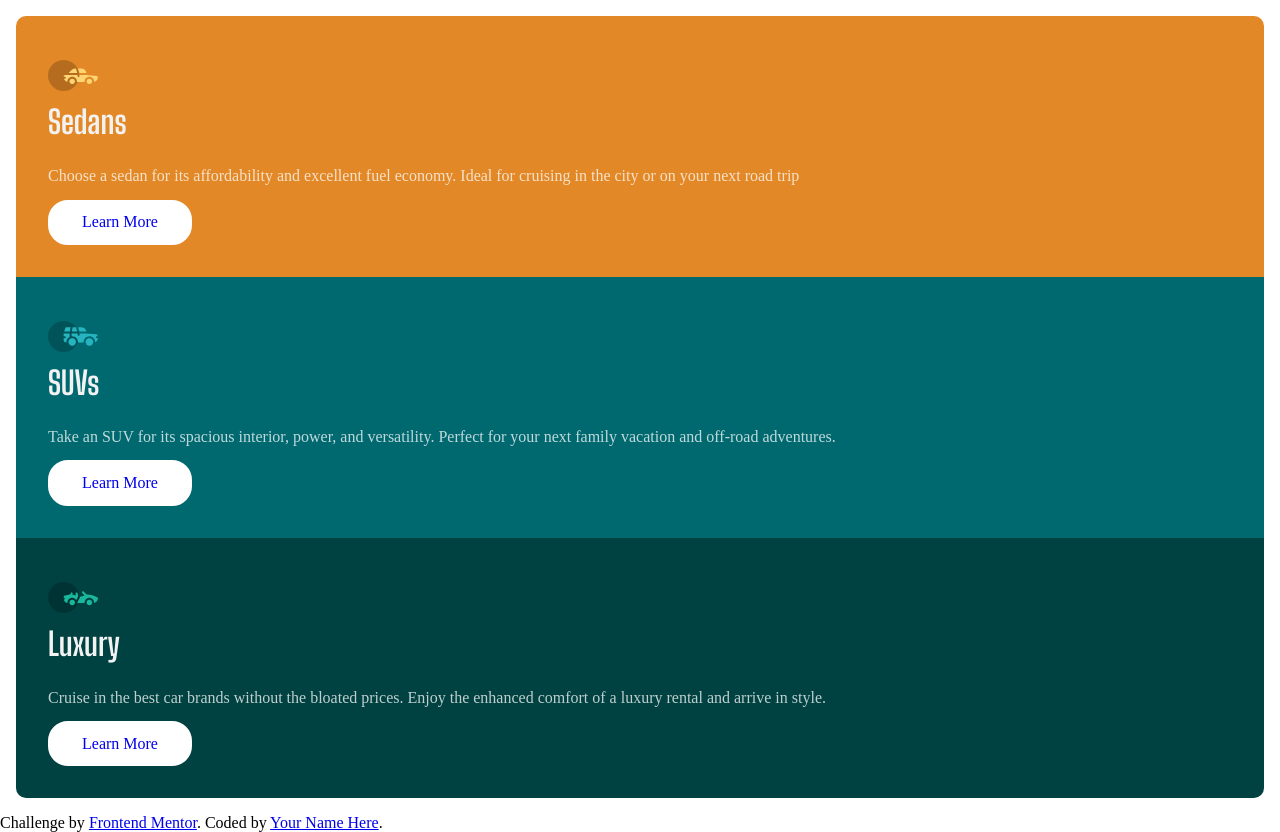
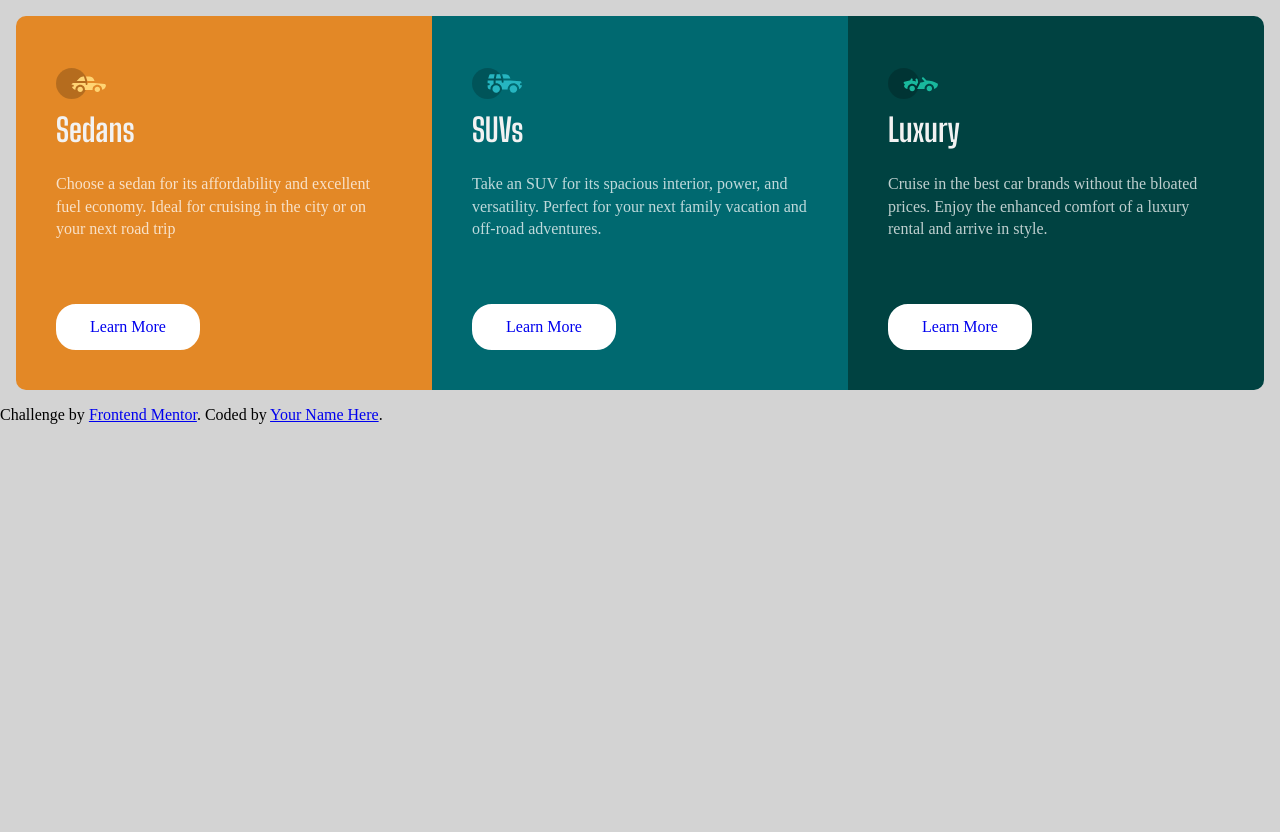
Before and after one commit to DevProgs/3-column-preview, a website built with Vite: page index.html in a window 1280 px wide. After the commit the page ends 800 px from the top, so only its background shows below. Built offline with nearby package versions, Linux system fonts and the light colour scheme.

Commit message:
Added desktop media query styles

```diff
--- a/style.css
+++ b/style.css
@@ -22,6 +22,9 @@
   --light-gray: hsl(0, 0%, 95%);
 }
 
+body {
+  background: lightgray;
+}
 
 main {
   margin-inline: auto;
@@ -37,7 +40,7 @@ main {
 .card {
   display: flex;
   flex-direction: column;
-  padding: 2em;
+  padding: 2.5em;
 }
 
 .card:nth-child(1) {
@@ -92,3 +95,27 @@ main {
 .luxury {
   background: var(--very-dark-cyan);
 }
+
+
+@media (min-width: 800px) {
+  .container {
+    grid-template-columns: repeat(3, 1fr);
+  }
+
+  .card:nth-child(1) {
+  border-top-right-radius: 0;
+  border-top-left-radius: 10px;
+  border-bottom-left-radius: 10px;
+}
+
+.card:nth-child(3) {
+  border-top-right-radius: 10px;
+  border-bottom-left-radius: 0;
+  border-bottom-right-radius: 10px;
+}
+
+.card--description {
+  margin-bottom: 4em;
+}
+
+}
```
